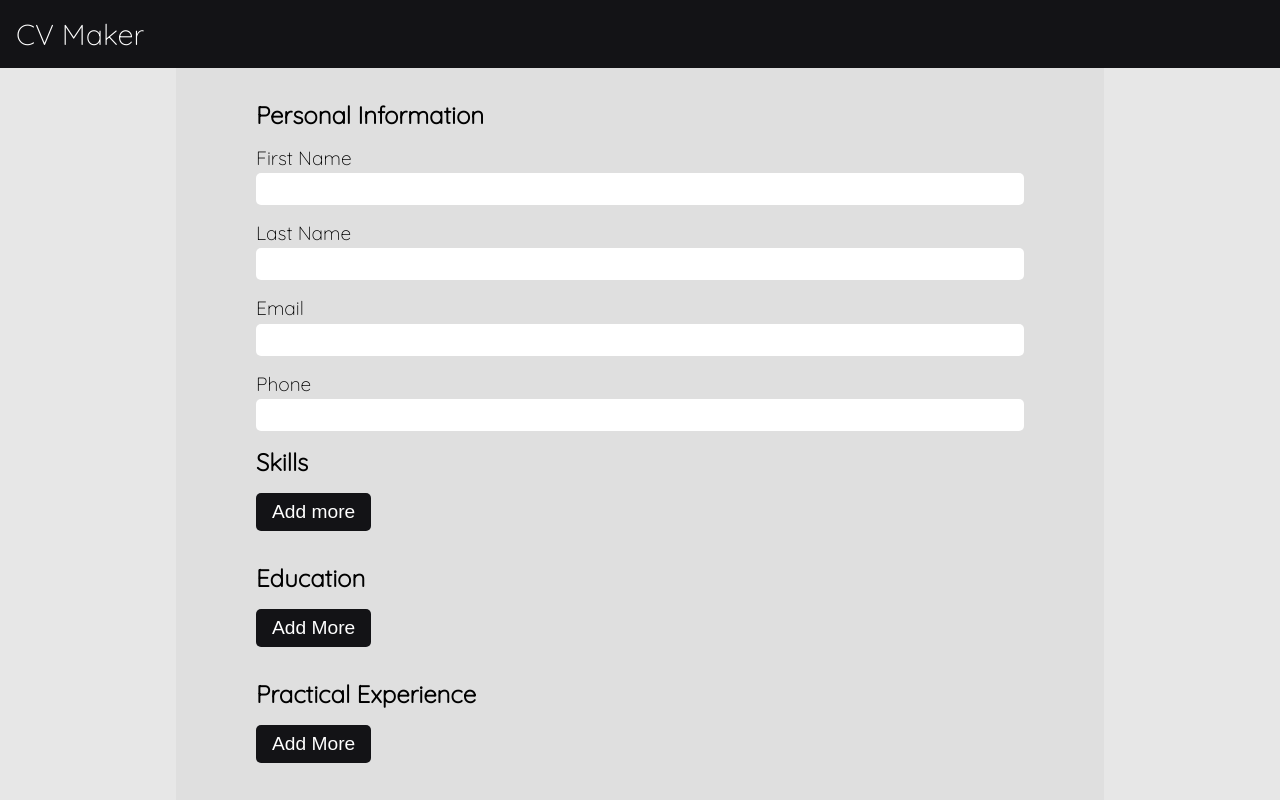
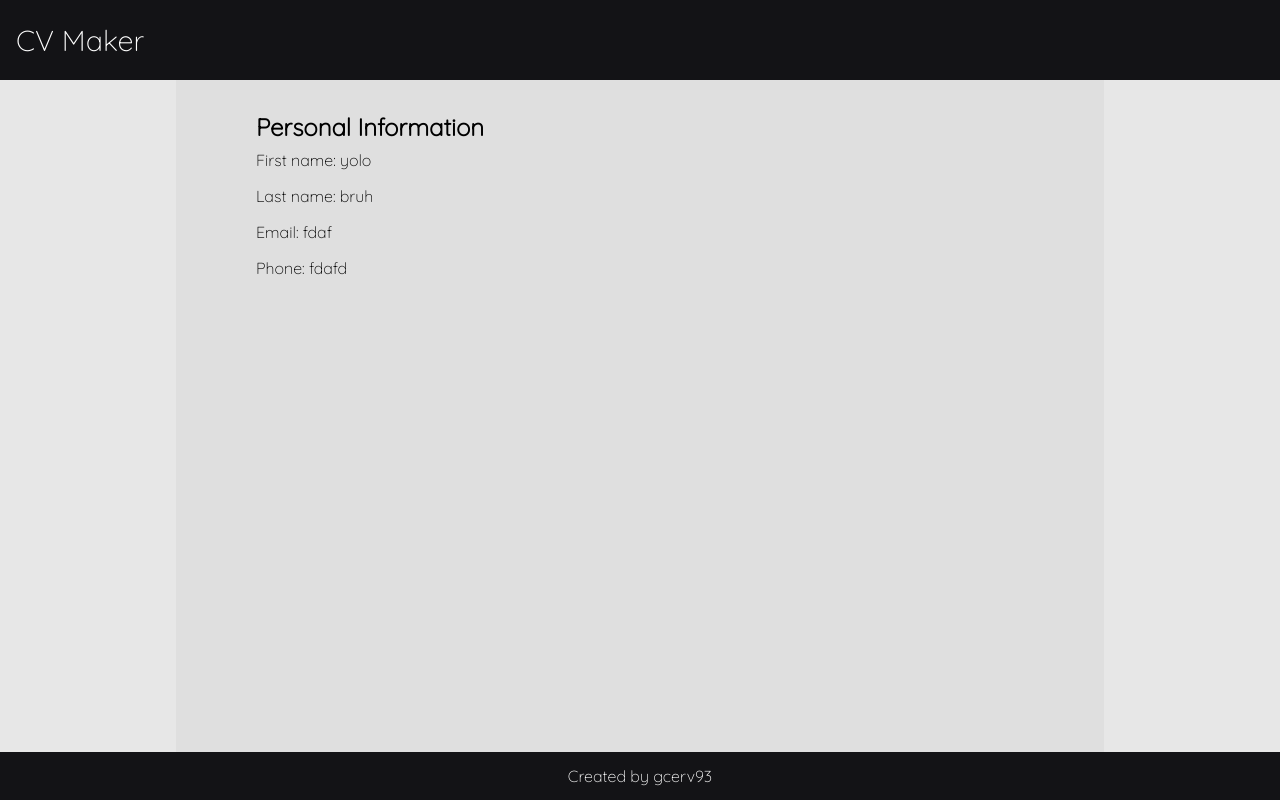
Before and after one commit to gcerv93/cv-project, a React (Create React App) app: page / in a window 1280 px wide. Shown: the top 800 px of the page. Built offline with nearby package versions, Linux system fonts and the light colour scheme.

Commit message:
Add a beginning Resume Page, works with state

```diff
--- a/src/components/Info.js
+++ b/src/components/Info.js
@@ -1,12 +1,42 @@
 import React from "react";
 import InfoForm from "./InfoForm";
+import ResumePage from "./ResumePage";
 
 class Info extends React.Component {
+  constructor(props) {
+    super(props);
+
+    this.state = {
+      firstName: { text: "yolo" },
+      lastName: { text: "bruh" },
+      email: { text: "fdaf" },
+      phone: { text: "fdafd" },
+
+      skill: { text: "" },
+      skills: [],
+
+      education: { text: "" },
+      educations: [],
+
+      experience: { text: "" },
+      experiences: [],
+
+      preview: true,
+    };
+  }
+
+  display() {
+    if (this.state.preview) {
+      return <ResumePage {...this.state} />;
+    }
+    return <InfoForm {...this.state} />;
+  }
+
   render() {
     return (
       <div className="info">
         <h2>Personal Information</h2>
-        <InfoForm />
+        {this.display()}
       </div>
     );
   }
--- /dev/null
+++ b/src/components/ResumePage.js
@@ -0,0 +1,16 @@
+import React from "react";
+
+class ResumePage extends React.Component {
+  render() {
+    return (
+      <div>
+        <p>First name: {this.props.firstName.text}</p>
+        <p>Last name: {this.props.lastName.text}</p>
+        <p>Email: {this.props.email.text}</p>
+        <p>Phone: {this.props.phone.text}</p>
+      </div>
+    );
+  }
+}
+
+export default ResumePage;
--- a/src/styles/main.css
+++ b/src/styles/main.css
@@ -105,3 +105,7 @@ button {
   height: 3.5rem;
   width: 9rem;
 }
+
+p {
+  padding: 0.5rem 0;
+}
```
